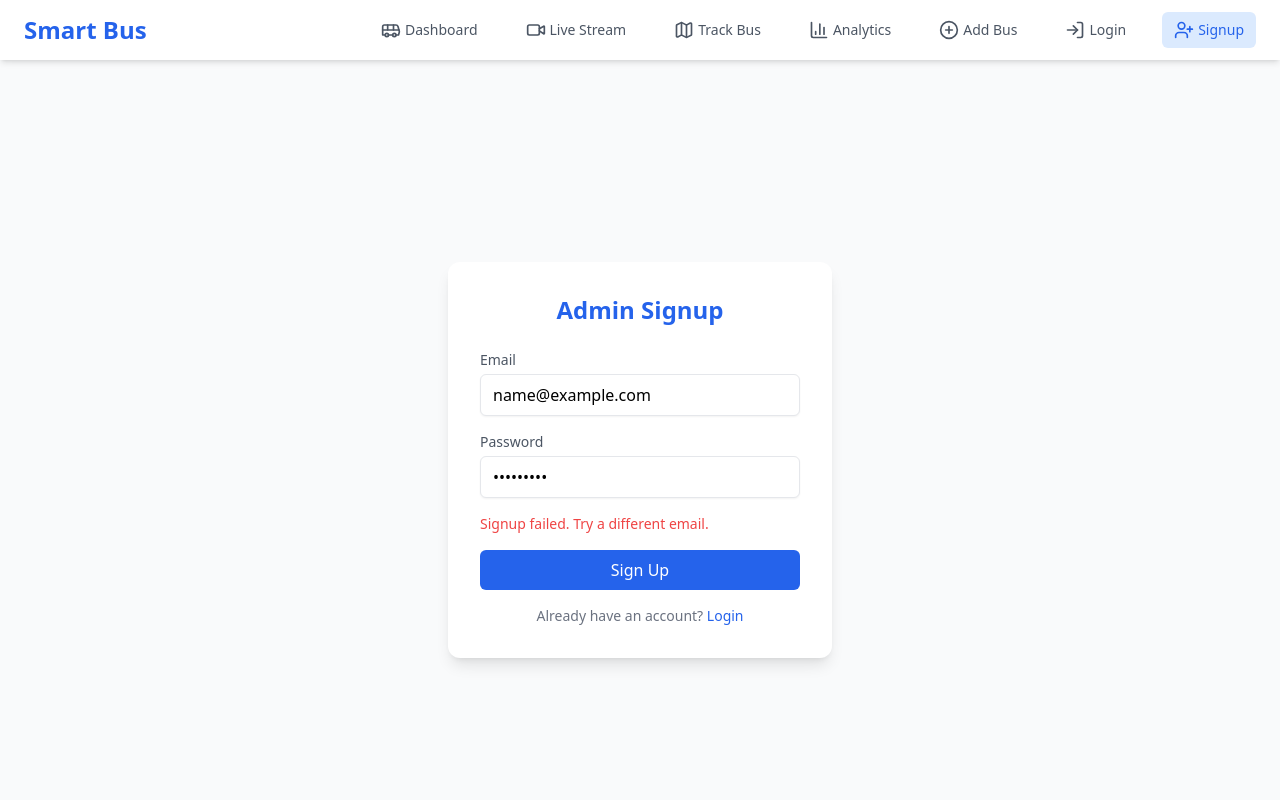
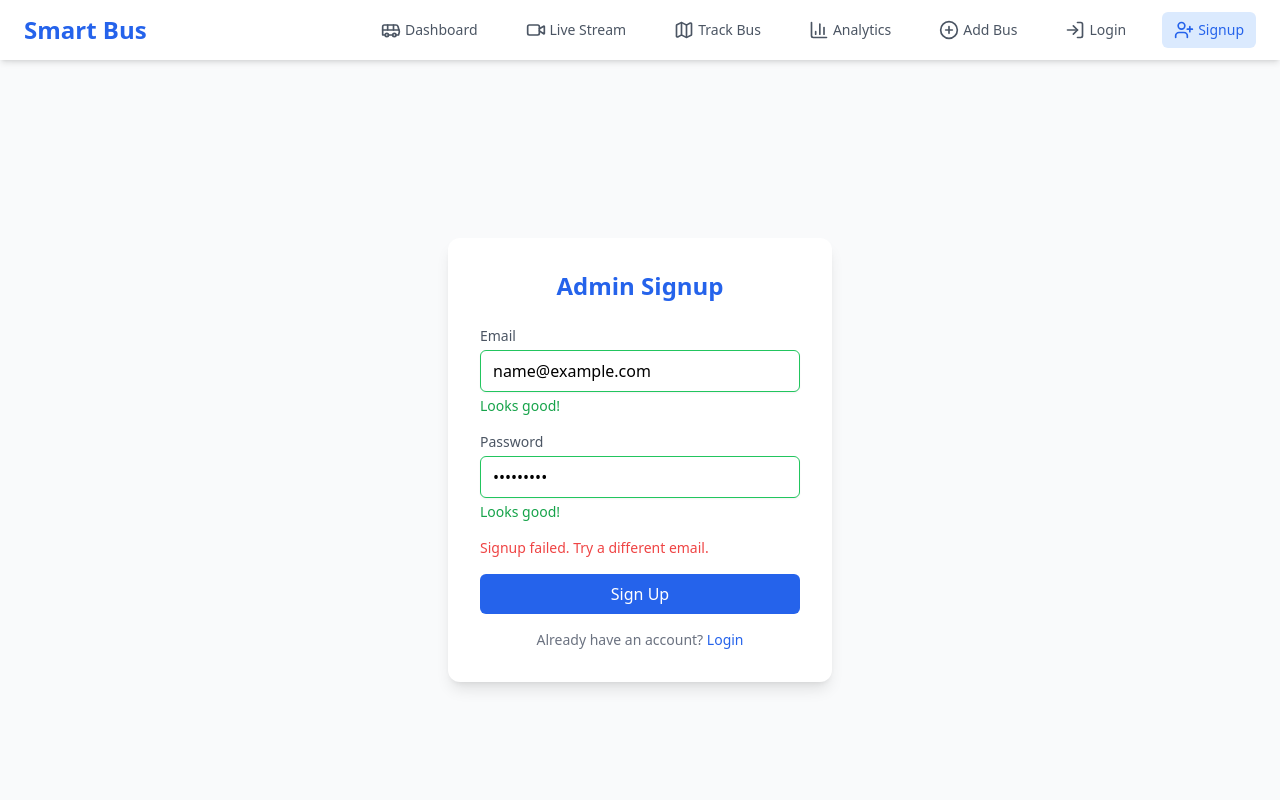
Before and after one commit to krishnahasare/bus_tracking_app, a React (Vite) app in the folder frontend/: page /signup in a window 1280 px wide. Both pictures are taken after typing "name@example.com", "Sample123" into the empty fields and a click on the button "Sign Up". Shown: the top 800 px of the page. Built offline with nearby package versions, Linux system fonts and the light colour scheme; no server answers.

Commit message:
Feedback messages

```diff
--- a/frontend/src/components/Login.jsx
+++ b/frontend/src/components/Login.jsx
@@ -6,17 +6,34 @@ const Login = () => {
   const navigate = useNavigate();
   const [form, setForm] = useState({ email: "", password: "" });
   const [error, setError] = useState("");
+  const [touched, setTouched] = useState({ email: false, password: false });
 
   const handleChange = (e) => {
     setForm({ ...form, [e.target.name]: e.target.value });
   };
 
+  const handleBlur = (e) => {
+    setTouched({ ...touched, [e.target.name]: true });
+  };
+
+  const isValidEmail = (email) =>
+    /^[^\s@]+@[^\s@]+\.[^\s@]+$/.test(email);
+
+  const isPasswordValid = (password) =>
+    password.length >= 6;
+
   const handleSubmit = async (e) => {
     e.preventDefault();
+    setTouched({ email: true, password: true });
+
+    if (!isValidEmail(form.email) || !isPasswordValid(form.password)) {
+      return;
+    }
+
     try {
       await adminLogin(form);
       navigate("/");
-      window.location.reload(); // refresh navbar auth
+      window.location.reload();
     } catch (err) {
       setError("Invalid credentials");
     }
@@ -34,10 +51,24 @@ const Login = () => {
               name="email"
               value={form.email}
               onChange={handleChange}
+              onBlur={handleBlur}
               required
-              className="w-full mt-1 px-3 py-2 border rounded-md shadow-sm focus:outline-none focus:ring-2 focus:ring-blue-500"
+              className={`w-full mt-1 px-3 py-2 border rounded-md shadow-sm focus:outline-none focus:ring-2 ${
+                touched.email
+                  ? isValidEmail(form.email)
+                    ? "border-green-500 focus:ring-green-500"
+                    : "border-red-500 focus:ring-red-500"
+                  : "focus:ring-blue-500"
+              }`}
             />
+            {touched.email && isValidEmail(form.email) && (
+              <p className="text-green-600 text-sm mt-1">Looks good!</p>
+            )}
+            {touched.email && !isValidEmail(form.email) && (
+              <p className="text-red-500 text-sm mt-1">Please enter a valid Email.</p>
+            )}
           </div>
+
           <div>
             <label className="block text-sm font-medium text-gray-600">Password</label>
             <input
@@ -45,20 +76,41 @@ const Login = () => {
               name="password"
               value={form.password}
               onChange={handleChange}
+              onBlur={handleBlur}
               required
-              className="w-full mt-1 px-3 py-2 border rounded-md shadow-sm focus:outline-none focus:ring-2 focus:ring-blue-500"
+              className={`w-full mt-1 px-3 py-2 border rounded-md shadow-sm focus:outline-none focus:ring-2 ${
+                touched.password
+                  ? isPasswordValid(form.password)
+                    ? "border-green-500 focus:ring-green-500"
+                    : "border-red-500 focus:ring-red-500"
+                  : "focus:ring-blue-500"
+              }`}
             />
+            {touched.password && isPasswordValid(form.password) && (
+              <p className="text-green-600 text-sm mt-1">Looks good!</p>
+            )}
+            {touched.password && !isPasswordValid(form.password) && (
+              <p className="text-red-500 text-sm mt-1">
+                Password must be at least 6 characters.
+              </p>
+            )}
           </div>
+
           {error && <p className="text-sm text-red-500">{error}</p>}
+
           <button
             type="submit"
             className="w-full bg-blue-600 hover:bg-blue-700 text-white py-2 rounded-md transition"
           >
             Login
           </button>
+
           <p className="text-sm text-center text-gray-500 mt-4">
-            Don't have an account? <a href="/signup" className="text-blue-600 hover:underline">Register</a>
-            </p>
+            Don't have an account?{" "}
+            <a href="/signup" className="text-blue-600 hover:underline">
+              Register
+            </a>
+          </p>
         </form>
       </div>
     </div>
--- a/frontend/src/components/Signup.jsx
+++ b/frontend/src/components/Signup.jsx
@@ -6,13 +6,28 @@ const Signup = () => {
   const navigate = useNavigate();
   const [form, setForm] = useState({ email: "", password: "" });
   const [error, setError] = useState("");
+  const [touched, setTouched] = useState({ email: false, password: false });
 
   const handleChange = (e) => {
     setForm({ ...form, [e.target.name]: e.target.value });
   };
 
+  const handleBlur = (e) => {
+    setTouched({ ...touched, [e.target.name]: true });
+  };
+
+  const isValidEmail = (email) =>
+    /^[^\s@]+@[^\s@]+\.[^\s@]+$/.test(email);
+
+  const isPasswordValid = (password) =>
+    password.length >= 6;
+
   const handleSubmit = async (e) => {
     e.preventDefault();
+    setTouched({ email: true, password: true });
+
+    if (!isValidEmail(form.email) || !isPasswordValid(form.password)) return;
+
     try {
       await adminSignup(form);
       navigate("/login");
@@ -26,6 +41,7 @@ const Signup = () => {
       <div className="bg-white shadow-lg rounded-xl p-8 w-full max-w-sm">
         <h2 className="text-2xl font-bold text-center text-blue-600 mb-6">Admin Signup</h2>
         <form onSubmit={handleSubmit} className="space-y-4">
+          {/* Email */}
           <div>
             <label className="block text-sm font-medium text-gray-600">Email</label>
             <input
@@ -33,10 +49,25 @@ const Signup = () => {
               name="email"
               value={form.email}
               onChange={handleChange}
+              onBlur={handleBlur}
               required
-              className="w-full mt-1 px-3 py-2 border rounded-md shadow-sm focus:outline-none focus:ring-2 focus:ring-blue-500"
+              className={`w-full mt-1 px-3 py-2 border rounded-md shadow-sm focus:outline-none focus:ring-2 ${
+                touched.email
+                  ? isValidEmail(form.email)
+                    ? "border-green-500 focus:ring-green-500"
+                    : "border-red-500 focus:ring-red-500"
+                  : "focus:ring-blue-500"
+              }`}
             />
+            {touched.email && isValidEmail(form.email) && (
+              <p className="text-green-600 text-sm mt-1">Looks good!</p>
+            )}
+            {touched.email && !isValidEmail(form.email) && (
+              <p className="text-red-500 text-sm mt-1">Please enter a valid Email.</p>
+            )}
           </div>
+
+          {/* Password */}
           <div>
             <label className="block text-sm font-medium text-gray-600">Password</label>
             <input
@@ -44,19 +75,41 @@ const Signup = () => {
               name="password"
               value={form.password}
               onChange={handleChange}
+              onBlur={handleBlur}
               required
-              className="w-full mt-1 px-3 py-2 border rounded-md shadow-sm focus:outline-none focus:ring-2 focus:ring-blue-500"
+              className={`w-full mt-1 px-3 py-2 border rounded-md shadow-sm focus:outline-none focus:ring-2 ${
+                touched.password
+                  ? isPasswordValid(form.password)
+                    ? "border-green-500 focus:ring-green-500"
+                    : "border-red-500 focus:ring-red-500"
+                  : "focus:ring-blue-500"
+              }`}
             />
+            {touched.password && isPasswordValid(form.password) && (
+              <p className="text-green-600 text-sm mt-1">Looks good!</p>
+            )}
+            {touched.password && !isPasswordValid(form.password) && (
+              <p className="text-red-500 text-sm mt-1">
+                Password must be at least 6 characters.
+              </p>
+            )}
           </div>
+
+          {/* Server Error */}
           {error && <p className="text-sm text-red-500">{error}</p>}
+
           <button
             type="submit"
             className="w-full bg-blue-600 hover:bg-blue-700 text-white py-2 rounded-md transition"
           >
             Sign Up
           </button>
+
           <p className="text-sm text-center text-gray-500 mt-4">
-            Already have an account? <a href="/login" className="text-blue-600 hover:underline">Login</a>
+            Already have an account?{" "}
+            <a href="/login" className="text-blue-600 hover:underline">
+              Login
+            </a>
           </p>
         </form>
       </div>
```
